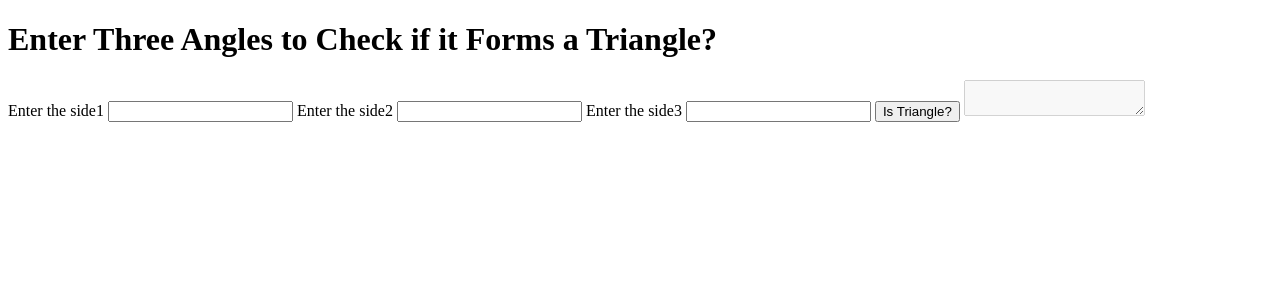
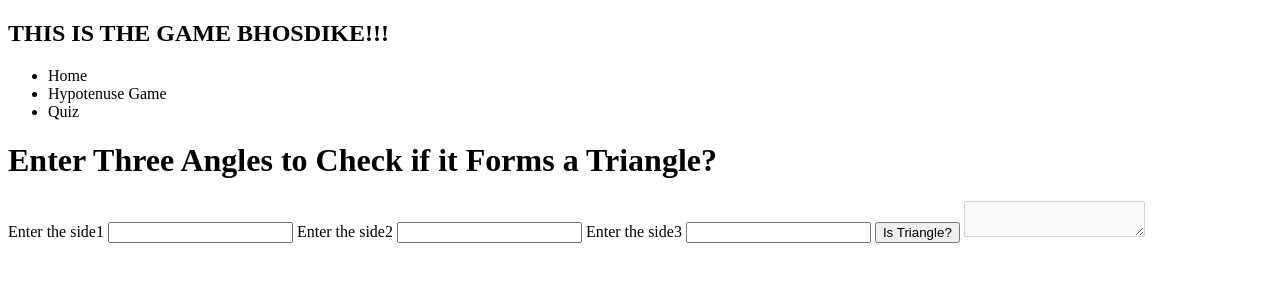
Before and after one commit to techdev-VIK/Fun-Triangle, a plain HTML site: page index.html in a window 1280 px wide. Drawn offline with Linux system fonts and the light colour scheme.

Commit message:
new code

```diff
--- a/index.html
+++ b/index.html
@@ -6,6 +6,18 @@
     <title>Triangle Fun</title>
 </head>
 <body>
+
+    <nav>
+        <h1>
+            THIS IS THE GAME BHOSDIKE!!!
+        </h1>
+
+        <ul>
+            <li>Home</li>
+            <li>Hypotenuse Game</li>
+            <li>Quiz</li>
+        </ul>
+    </nav>
 
     <div class="container">
         <h1>Enter Three Angles to Check if it Forms a Triangle?</h1>
```
